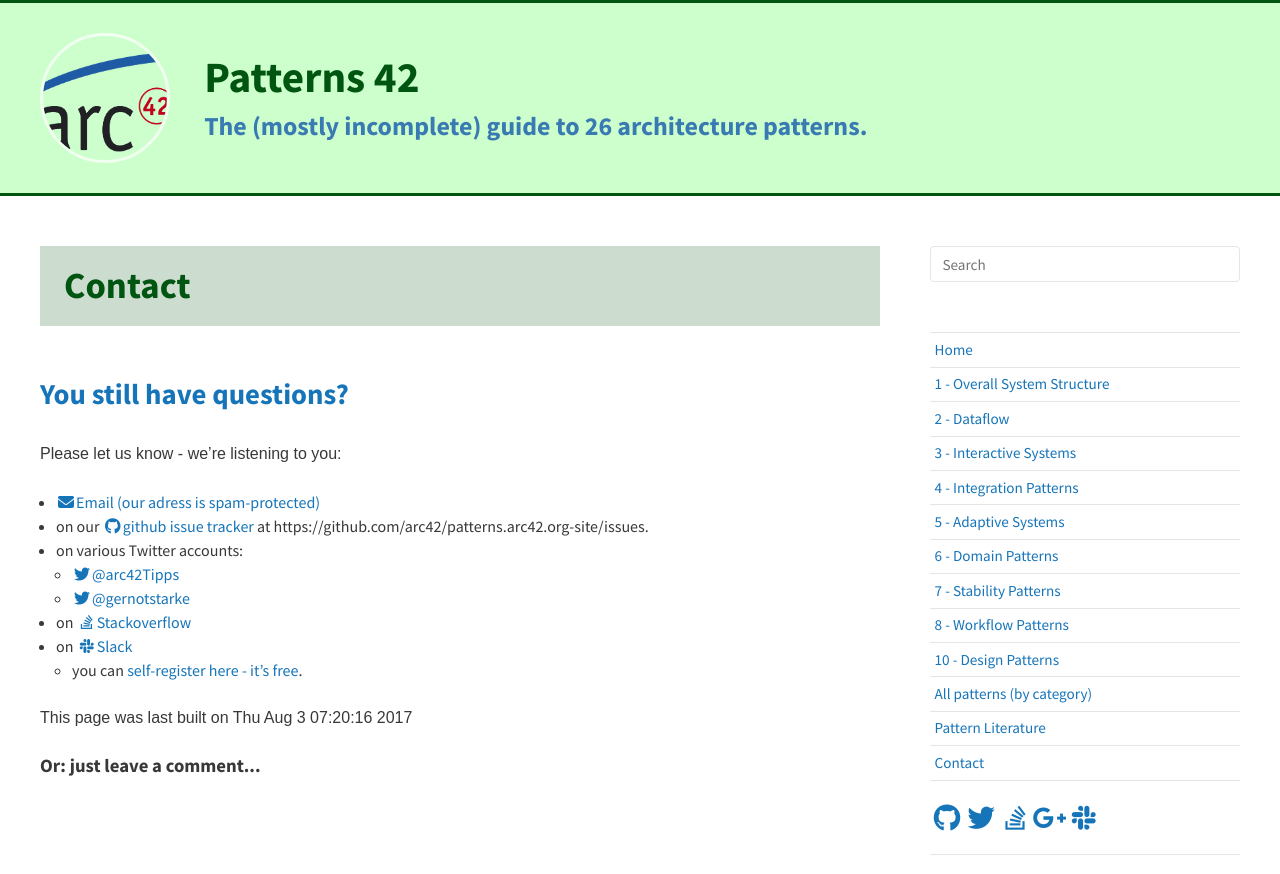
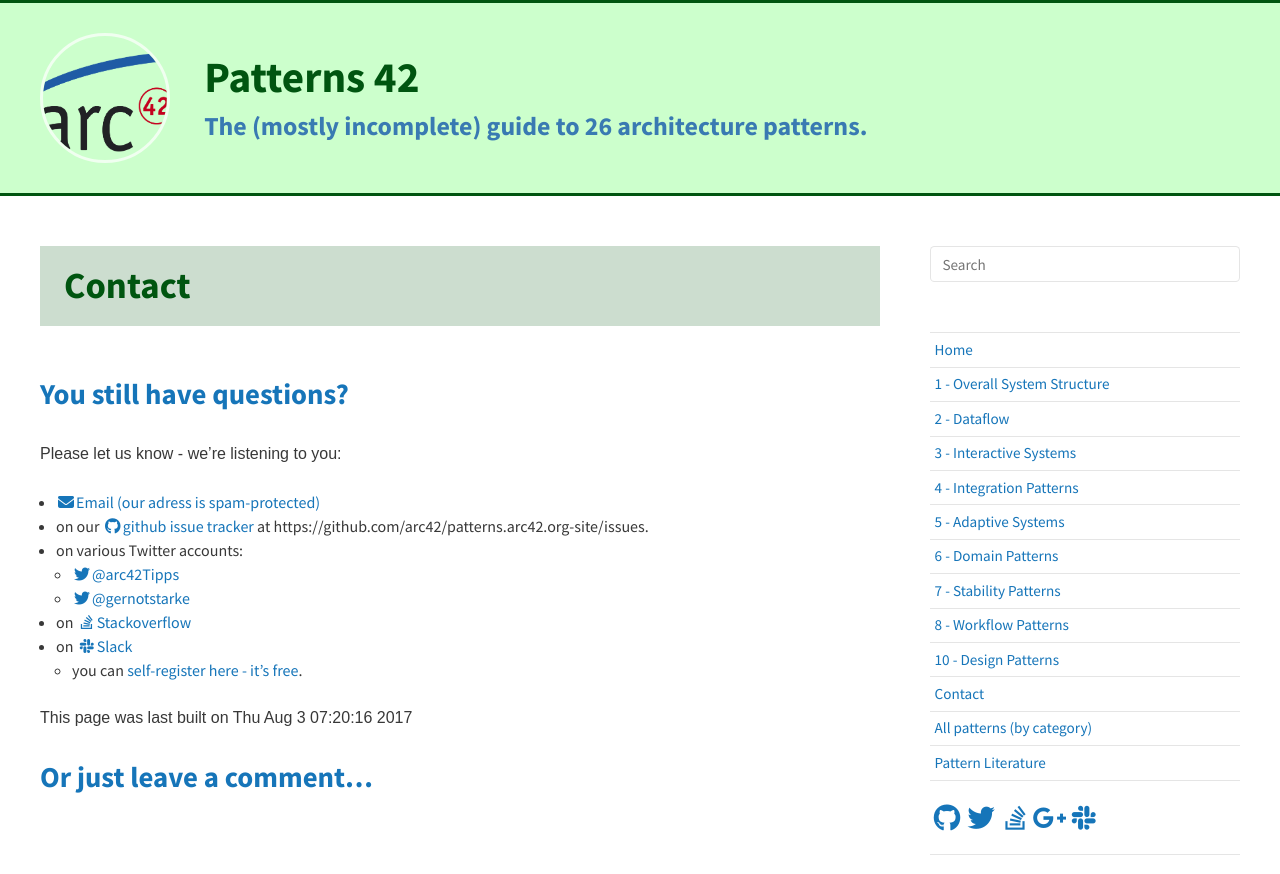
Before and after one commit to arc42/patterns.arc42.org-site, a Jekyll site: the page built from _pages/contact.md, in a window 1280 px wide, cut to the strip 0-874 px from the top of the page. Built offline with Jekyll 4.4.1, drawn with Linux system fonts in a browser that asks for light colours; nearby versions of some CDN libraries; comment, search, counter and statistics services are not loaded; part of the change alters nothing that is shown.

Commit message:
updated contact page

```diff
--- a/_pages/contact.html
+++ /dev/null
@@ -1,13 +0,0 @@
----
-layout: page
-title: Contact
-permalink: /contact/
-order: 90
----
-
-{% capture my-include %}{% include contact-include.md %}{% endcapture %}
-{{ my-include | markdownify }}
-
-<h3>Or: just leave a comment...</h3>
-
-{% include disqus.html %}
--- a/_includes/contact-include.md
+++ b/_pages/contact.md
@@ -1,3 +1,9 @@
+---
+layout: page
+title: Contact
+permalink: /contact/
+order: 25
+---
 
 ## You still have questions?
 
@@ -15,3 +21,7 @@ Please let us know - we're listening to you:
 
 
 This page was last built on {{ site.time | date: '%c' }}
+
+## Or just leave a comment...
+
+{% include disqus.html %}
```
